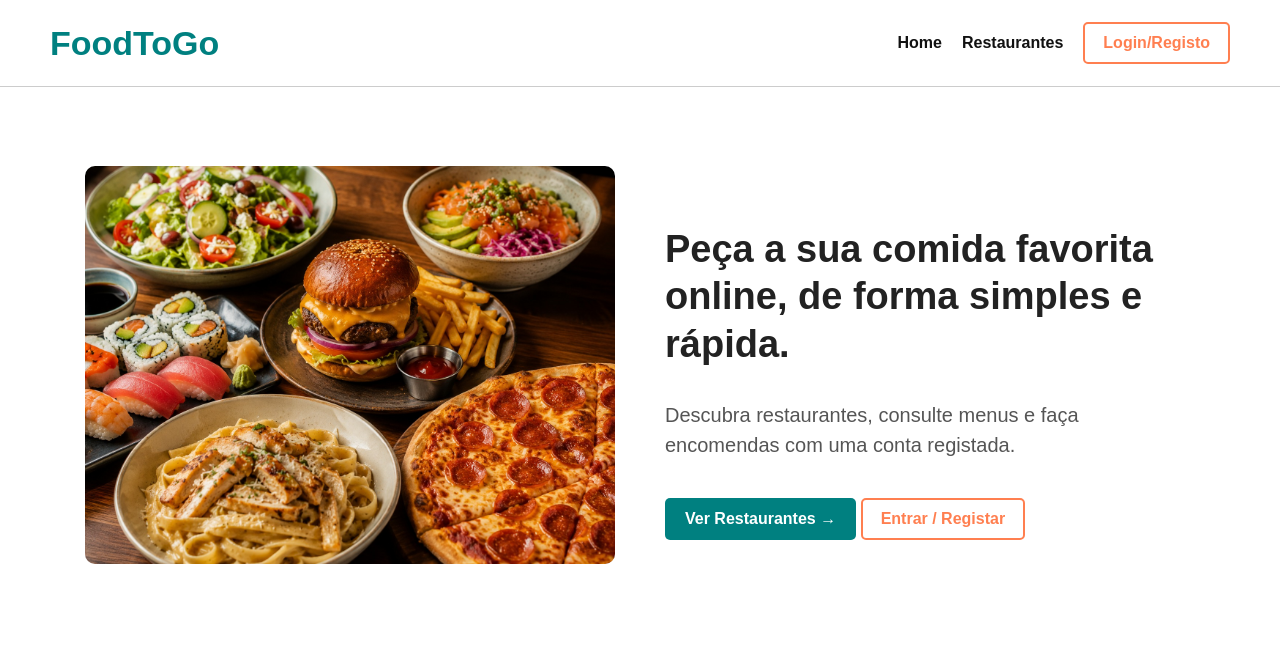
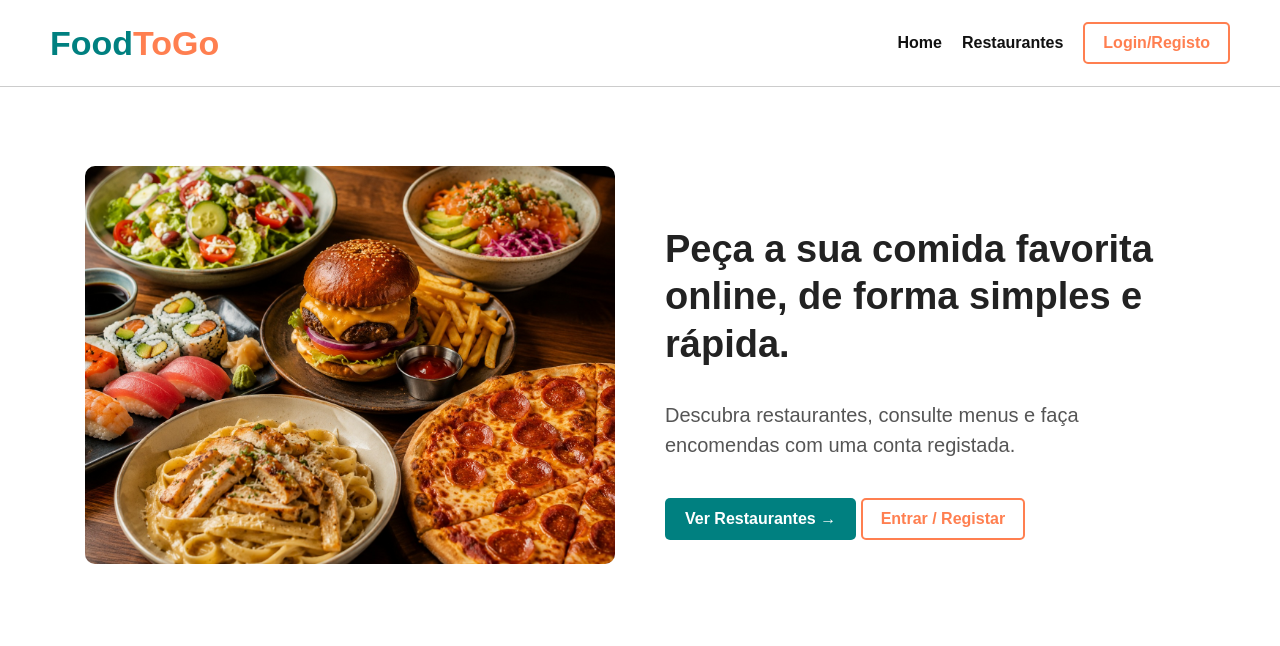
Before and after one commit to AnderMonteiro01/grupodeapcp17, a PHP site: page / in a window 1280 px wide. Shown: the top 646 px of the page. Run offline with PHP 8.4, Linux system fonts and the light colour scheme.

Commit message:
Update do estilo do logótipo em todas as páginas

```diff
--- a/carrinho.php
+++ b/carrinho.php
@@ -252,7 +252,7 @@ while ($row = $result->fetchArray(SQLITE3_ASSOC)) {
 <body class="pagina-carrinho">
 
 <header>
-    <h1>FoodToGo</h1>
+    <h1 class="logo">Food<span>ToGo</span></h1>
 
     <nav>
         <a href="index.php">Home</a>
--- a/index.php
+++ b/index.php
@@ -11,7 +11,7 @@ session_start();
 </head>
 <body>
 <header>
-    <h1>FoodToGo</h1>
+    <h1 class="logo">Food<span>ToGo</span></h1>
 
     <nav>
         <a href="index.php">Home</a>
--- a/paineladmin.php
+++ b/paineladmin.php
@@ -67,7 +67,7 @@ $totalRest=$db->querySingle("SELECT COUNT(*) FROM restaurantes");
 $totalEnc=$db->querySingle("SELECT COUNT(*) FROM encomendas");
 ?>
 <!DOCTYPE html><html lang="pt"><head><meta charset="UTF-8"><meta name="viewport" content="width=device-width, initial-scale=1.0"><title>Painel Admin | FoodToGo</title><link rel="stylesheet" href="styles/styles.css"></head>
-<body class="pagina-painel"><header><h1>FoodToGo</h1><nav><a href="index.php">Home</a><a href="restaurantes.php">Restaurantes</a><span class="nav-utilizador">Admin: <?= h($_SESSION['nome']) ?></span><a href="scripts/logout.php" class="nav-destaque">Sair</a></nav></header>
+<body class="pagina-painel"><header><h1 class="logo">Food<span>ToGo</span></h1><nav><a href="index.php">Home</a><a href="restaurantes.php">Restaurantes</a><span class="nav-utilizador">Admin: <?= h($_SESSION['nome']) ?></span><a href="scripts/logout.php" class="nav-destaque">Sair</a></nav></header>
 <main><section class="painel-container"><div class="titulo-pagina"><h2>Painel Administrador</h2><p>Gestão da plataforma: utilizadores, restaurantes e associação entre ambos.</p></div>
 <?php if($mensagem):?><div class="mensagem-ok"><?=h($mensagem)?></div><?php endif;?><?php if($erro):?><div class="mensagem-erro"><?=h($erro)?></div><?php endif;?>
 <div class="painel-grid"><div class="card"><h3><?= (int)$totalUsers ?></h3><p>Utilizadores</p></div><div class="card"><h3><?= (int)$totalRest ?></h3><p>Restaurantes</p></div><div class="card"><h3><?= (int)$totalEnc ?></h3><p>Encomendas</p></div></div>
--- a/painelrestaurante.php
+++ b/painelrestaurante.php
@@ -330,7 +330,7 @@ if ($restaurante) {
 <body class="pagina-painel">
 
 <header>
-    <h1>FoodToGo</h1>
+    <h1 class="logo">Food<span>ToGo</span></h1>
 
     <nav>
         <a href="index.php">Home</a>
--- a/restaurantes.php
+++ b/restaurantes.php
@@ -68,7 +68,7 @@ while ($row = $result->fetchArray(SQLITE3_ASSOC)) {
 <body class="pagina-restaurantes">
 
 <header>
-    <h1>FoodToGo</h1>
+    <h1 class="logo">Food<span>ToGo</span></h1>
 
     <nav>
         <a href="index.php">Home</a>
```
